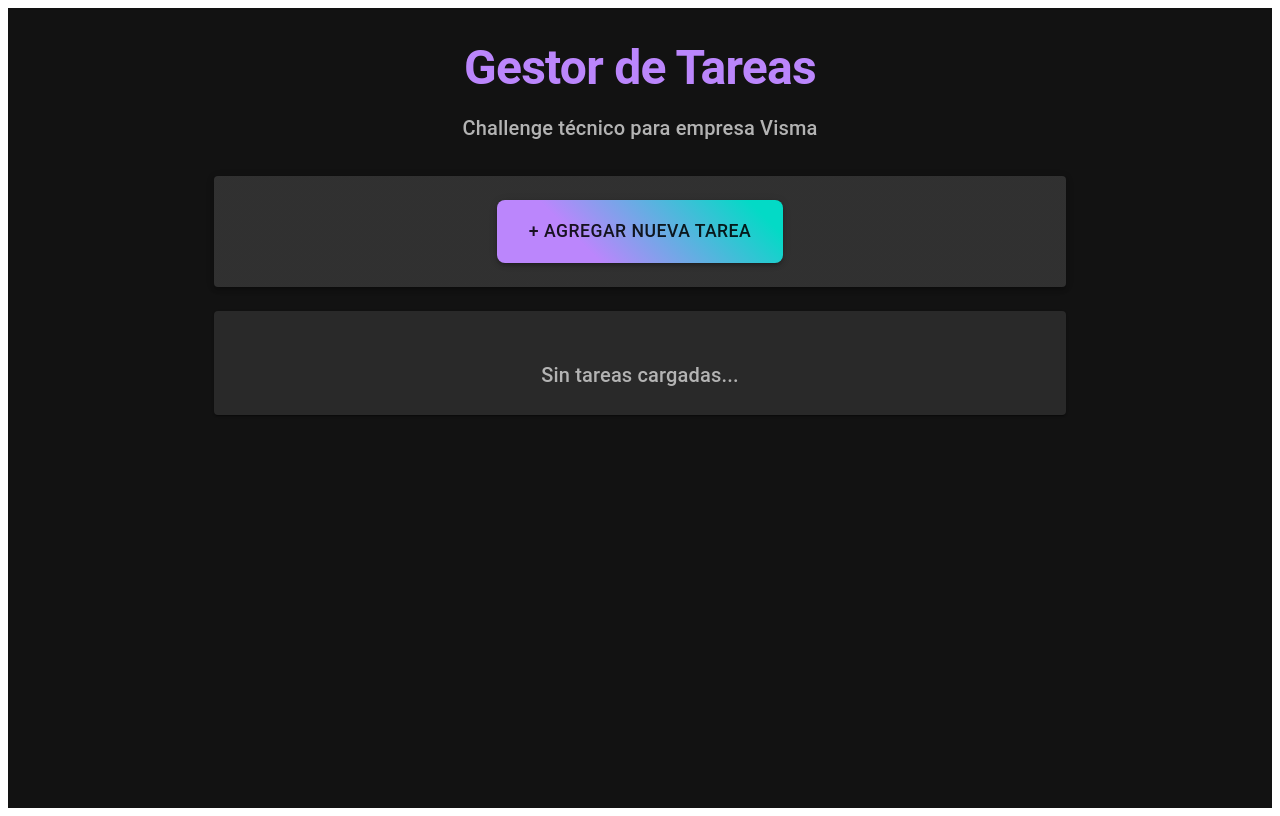
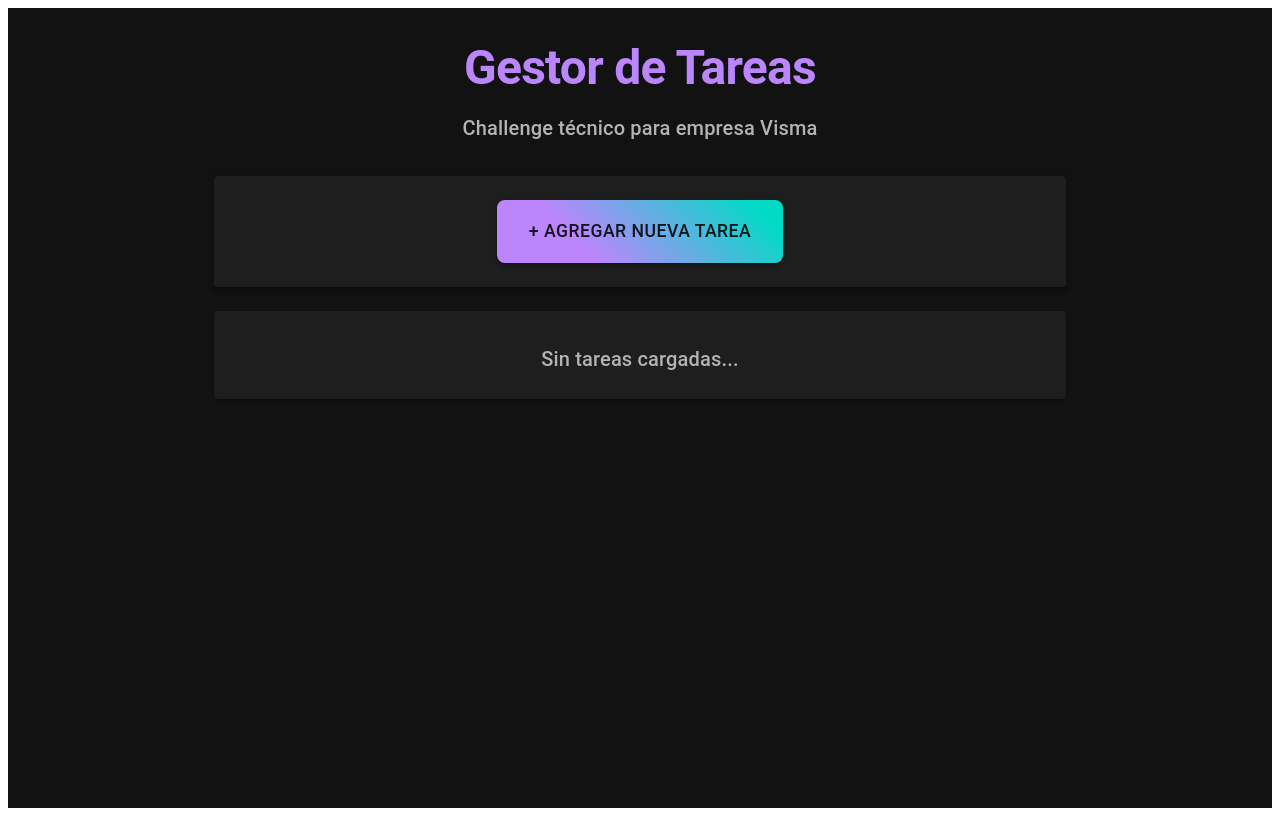
Before and after one commit to ezequielchiesa/vismaChallengeFront, a React (Vite) app in the folder to-do-front-app/: page / in a window 1280 px wide. Built offline with nearby package versions, Linux system fonts and the light colour scheme.

Commit message:
creo componente filtros y muevo renderizado de tareas dentro

```diff
--- a/to-do-front-app/src/App.jsx
+++ b/to-do-front-app/src/App.jsx
@@ -10,11 +10,10 @@ import {
   createTheme
 } from '@mui/material'
 import TareasCrear from './components/TareasCrear'
-import TarjetaTarea from './components/TarjetaTarea'
+import Filtros from './components/Filtros'
 
 const theme = createTheme({
   palette: {
-    mode: 'dark',
     primary: {
       main: '#bb86fc',
     },
@@ -104,30 +103,7 @@ function App() {
             </CardContent>
           </Card>
 
-          {tareas.length === 0 &&
-            <Box sx={{ mt: 3 }}>
-              <Card elevation={1}>
-                <CardContent sx={{ textAlign: 'center', py: 6 }}>
-                  <Typography
-                    variant="h6"
-                    color="text.secondary"
-                    sx={{ fontSize: { xs: '1rem', sm: '1.25rem' } }}
-                  >
-                    Sin tareas cargadas...
-                  </Typography>
-                </CardContent>
-              </Card>
-            </Box>
-          }
-
-          {
-            Array.isArray(tareas) && tareas.length > 0 && tareas.map((tarea) => (
-              <TarjetaTarea
-                key={tarea.id}
-                tarea={tarea}
-              />
-            ))
-          }
+          <Filtros tareas={tareas} />
 
         </Container>
       </Box>
--- /dev/null
+++ b/to-do-front-app/src/components/Filtros.jsx
@@ -0,0 +1,53 @@
+import {
+  Box,
+  Card,
+  CardContent,
+  Typography,
+  Button,
+  Stack
+} from '@mui/material'
+import TarjetaTarea from './TarjetaTarea'
+
+export default function Filtros({ tareas }) {
+  return (
+    <>
+      {tareas.length === 0
+        ?
+        <Box sx={{ mt: 3 }}>
+          <Card elevation={1}>
+            <CardContent sx={{ textAlign: 'center', py: 4 }}>
+              <Typography
+                variant="h6"
+                color="text.secondary"
+                sx={{ fontSize: { xs: '1rem', sm: '1.25rem' } }}
+              >
+                Sin tareas cargadas...
+              </Typography>
+            </CardContent>
+          </Card>
+        </Box>
+        :
+        <Box sx={{ mt: 3, mb: 3 }}>
+          <Card elevation={1}>
+            <CardContent sx={{ textAlign: 'center', py: 4 }}>
+              <Stack direction="row" spacing={1} sx={{ justifyContent: 'center', px: { xs: 0, lg: 5 } }}>
+                <Button fullWidth variant="outlined">Todas</Button>
+                <Button fullWidth variant="outlined">Finalizadas</Button>
+                <Button fullWidth variant="outlined">Pendientes</Button>
+              </Stack>
+            </CardContent>
+          </Card>
+        </Box>
+      }
+
+      {
+        Array.isArray(tareas) && tareas.length > 0 && tareas.map((tarea) => (
+          <TarjetaTarea
+            key={tarea.id}
+            tarea={tarea}
+          />
+        ))
+      }
+    </>
+  )
+}
```
